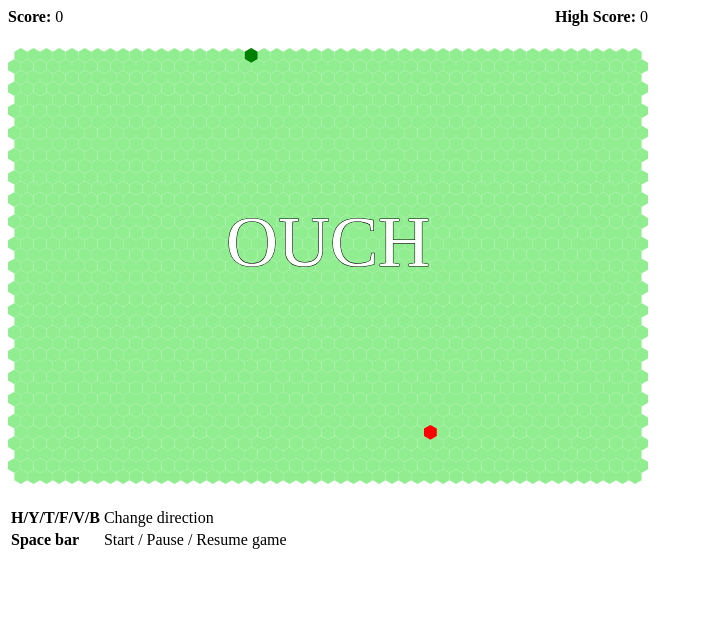
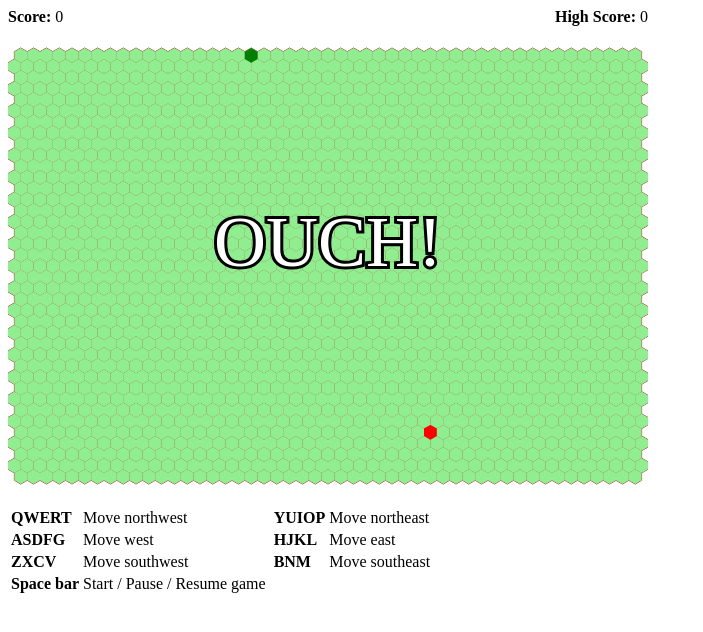
Before and after one commit to danielmclaury/snakeinthegrass, a plain HTML site: page index.html in a window 1280 px wide. Shown: the whole page, without its empty margins (0-703 px from the left). Drawn offline with Linux system fonts and the light colour scheme.

Commit message:
Improve instructions and pause mdoe

```diff
--- a/hexsnake.js
+++ b/hexsnake.js
@@ -3,12 +3,13 @@ const COLS = 99;
 
 const TICKDELAY = 60;
 
-const GAMEOVERTEXT = "OUCH";
-const GAMEOVERCOLOR = 'white';
-const GAMEOVEROUTLINE = 'black';
-const GAMEOVERFONT = '72px Impact';
+const PAUSETEXT = "Press Space";
+const GAMEOVERTEXT = "OUCH!";
+const TEXTCOLOR = 'white';
+const TEXTOUTLINE = 'black';
+const TEXTFONT = '72px Impact';
 
-var canvas, scoreDiv, highScoreDiv;
+var canvas, context, scoreDiv, highScoreDiv;
 
 var board;
 
@@ -21,6 +22,7 @@ var score, highScore;
 const init = function()
 {
 	canvas = document.getElementById('canvas');
+	context = canvas.getContext('2d');
 	scoreDiv = document.getElementById('score');
 	highScoreDiv = document.getElementById('highscore');
 
@@ -80,14 +82,13 @@ const addPoints = function(points)
 
 const gameover = function()
 {
-  var context = canvas.getContext('2d');
-
   paused = true;
 
-  context.font = GAMEOVERFONT;
+  context.font = TEXTFONT;
   context.textAlign = "center";
-  context.fillStyle = GAMEOVERCOLOR;
-  context.strokeStyle = GAMEOVEROUTLINE;
+  context.fillStyle = TEXTCOLOR;
+  context.strokeStyle = TEXTOUTLINE;
+  context.lineWidth = 6;
   context.strokeText(GAMEOVERTEXT, canvas.width/2, canvas.height/2);
   context.fillText(GAMEOVERTEXT, canvas.width/2, canvas.height/2);
 
@@ -126,6 +127,19 @@ const keyDownHandler = function(e)
   {
 	  paused = ! paused;
 
-	  if(! paused) { setTimeout(tick, 1); }
+	  if(paused)
+	  {
+		context.font = TEXTFONT;
+        context.textAlign = "center";
+        context.fillStyle = TEXTCOLOR;
+        context.strokeStyle = TEXTOUTLINE;
+        context.lineWidth = 6;
+        context.strokeText(PAUSETEXT, canvas.width/2, canvas.height/2);
+        context.fillText(PAUSETEXT, canvas.width/2, canvas.height/2);
+	  }
+	  else
+	  {
+	    setTimeout(tick, 0);
+	  }
   }
 };
--- a/hexsnakeboard.js
+++ b/hexsnakeboard.js
@@ -16,7 +16,7 @@ class HexSnakeBoard
 
 	this.snakeColor = 'green';
 	this.appleColor = 'red';
-	this.gridColor = 'grey';
+	this.gridColor = 'brown';
   }
 
   setSnakeDir(p)
@@ -89,9 +89,10 @@ class HexSnakeBoard
 
   drawGrid()
   {
-	this.context.clearRect(0, 0, this.canvas.width, this.canvas.height);
+    this.context.clearRect(0, 0, this.canvas.width, this.canvas.height);
 
 	this.context.strokeStyle = this.gridColor;
+	this.context.lineWidth = 1;
 
 	for(var i = 0; i < this.hexcoords.length; i++)
 	{
@@ -107,8 +108,6 @@ class HexSnakeBoard
 
   fillGrid()
   {
-	this.context.clearRect(0, 0, this.canvas.width, this.canvas.height);
-
 	this.context.fillStyle = 'lightgreen';
 
 	for(var i = 0; i < this.hexcoords.length; i++)
--- a/index.html
+++ b/index.html
@@ -14,7 +14,9 @@
       <canvas id="canvas" width="640" height="480"></canvas>
       <div>
 	    <table>
-		  <tr><td><b>H/Y/T/F/V/B</b></td><td>Change direction<td><td></tr>
+		  <tr><td><b>QWERT</b></td><td>Move northwest<td><td><b>YUIOP</b></td><td>Move northeast<td><td></tr>
+		  <tr><td><b>ASDFG</b></td><td>Move west<td><td><b>HJKL</b></td><td>Move east<td><td></tr>
+		  <tr><td><b>ZXCV</b></td><td>Move southwest<td><td><b>BNM</b></td><td>Move southeast<td><td></tr>
 		  <tr><td><b>Space bar</b></td><td>Start / Pause / Resume game<td><td></tr>
 	    </table>
 	  </div>
```
